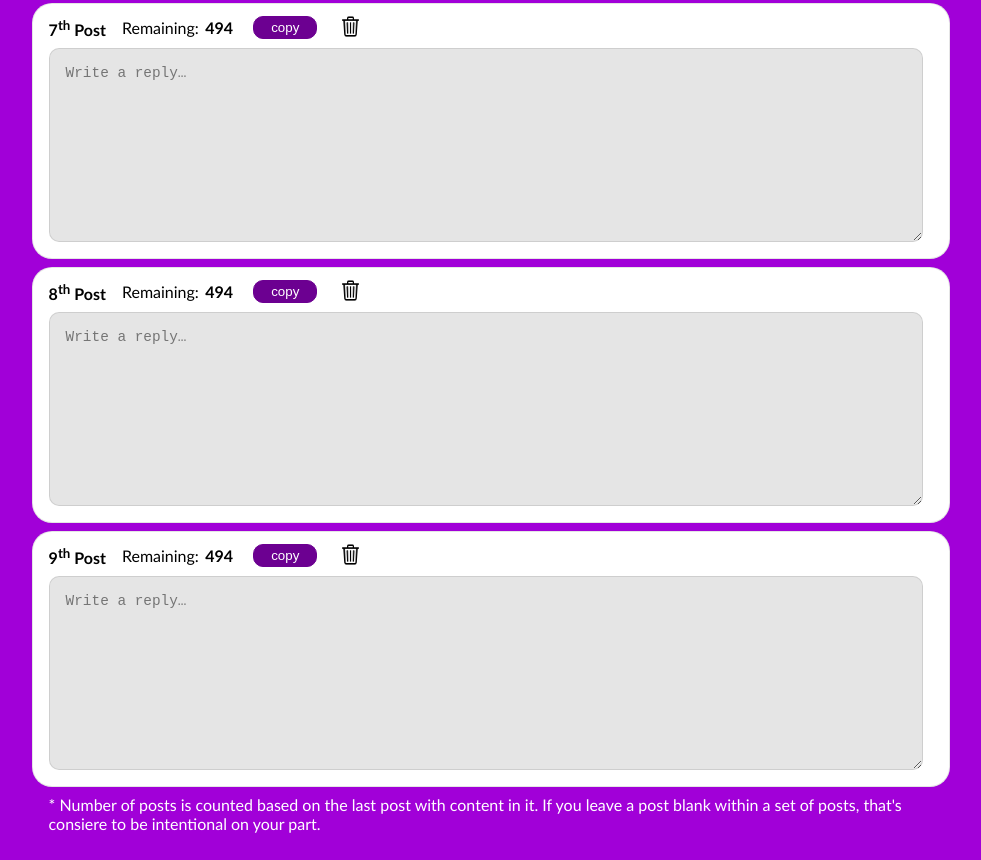
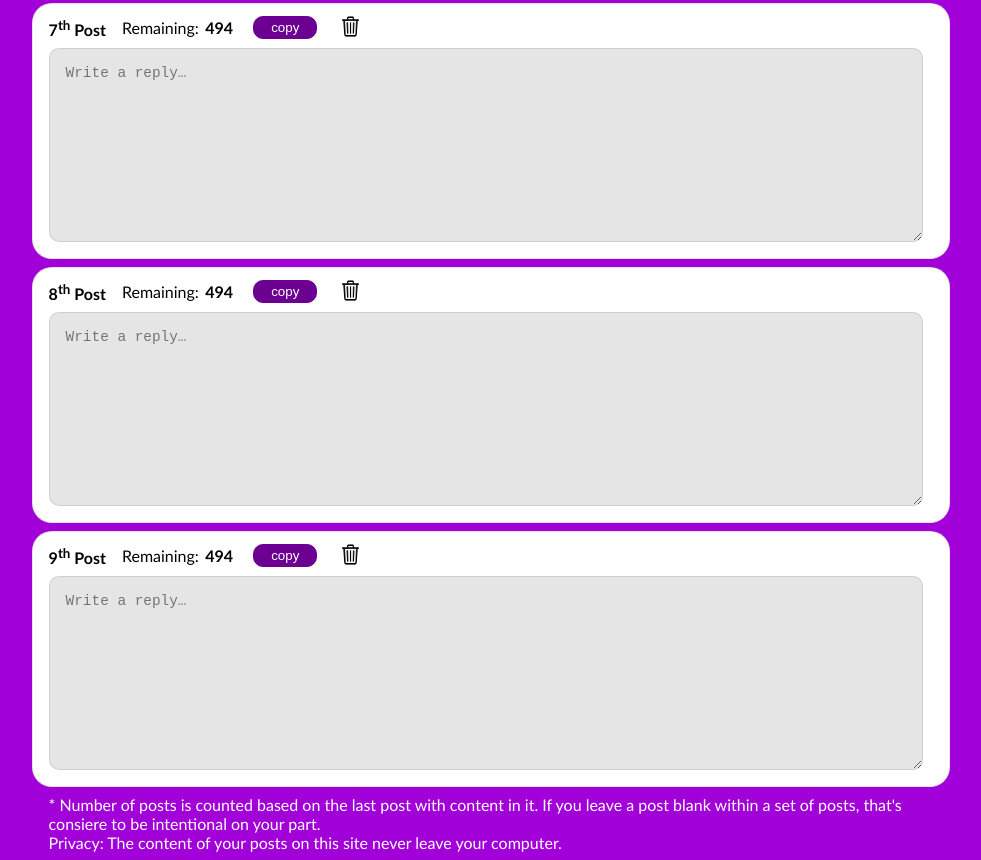
Before and after one commit to thesunshade/mastodon-thread-builder, a plain HTML site: page index.html in a window 1280 px wide. Shown: the part 1683-2543 px from the top of the page, without its empty margins (149-1130 px from the left). Drawn offline with Linux system fonts and the light colour scheme.

Commit message:
Update index.html

```diff
--- a/index.html
+++ b/index.html
@@ -148,7 +148,8 @@
 
         <div class="page-header-row">* Number of posts is counted based on the last post with content in it. If you
             leave a post blank within
-            a set of posts, that's consiere to be intentional on your part.
+            a set of posts, that's consiere to be intentional on your part.<br />Privacy: The content of your posts on
+            this site never leave your computer.
         </div>
 
 
```
